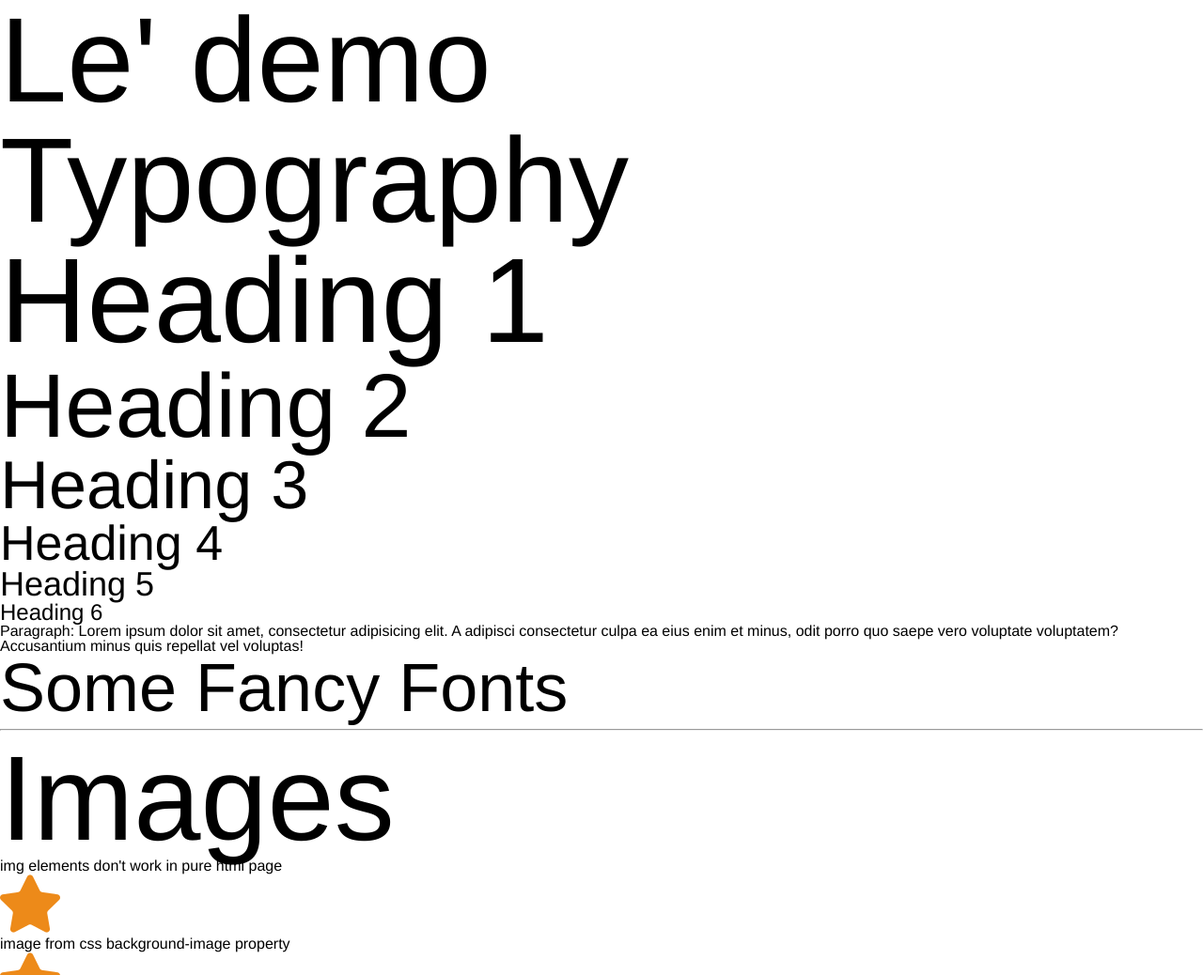
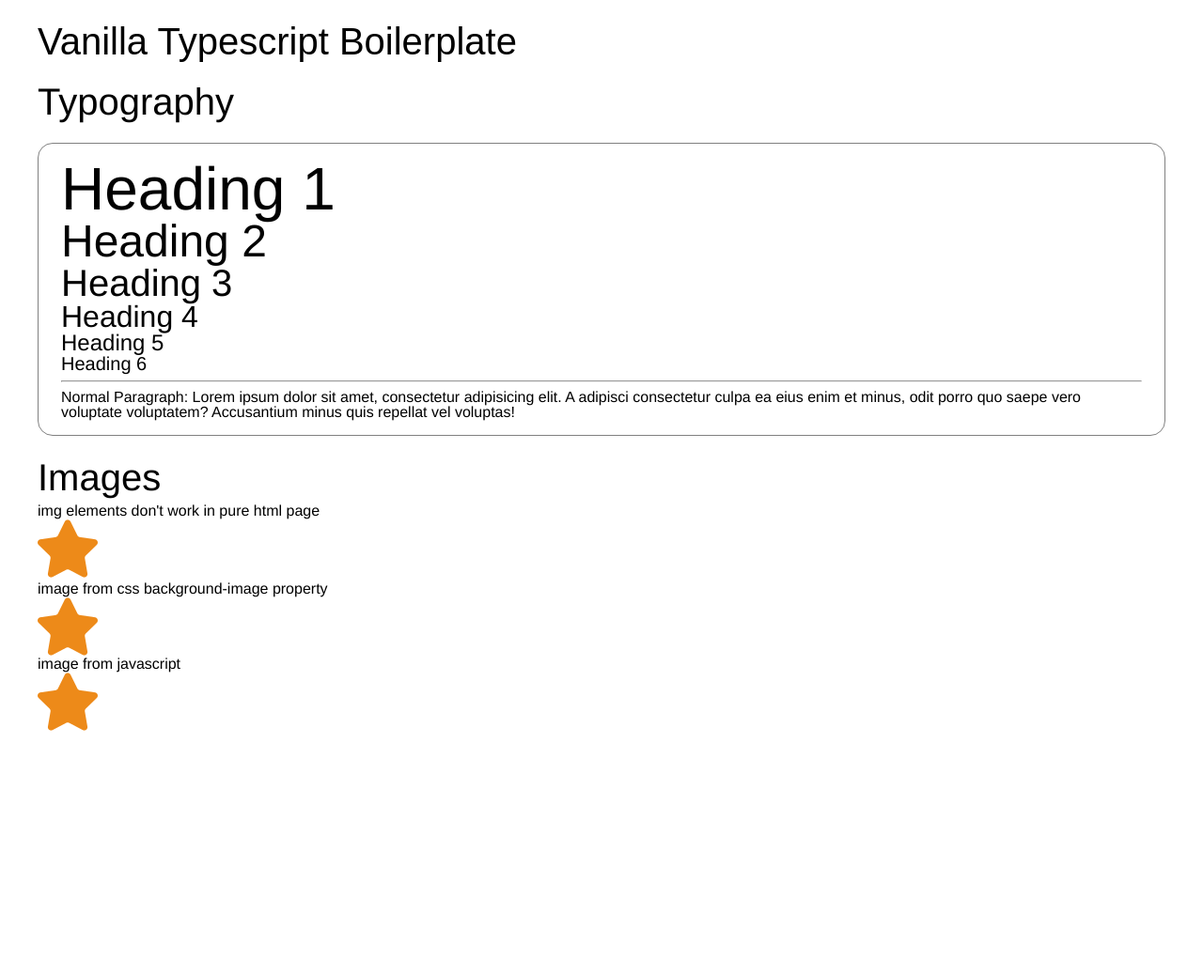
Before and after one commit to gang-qiu/VanillaTypescript, a website built with webpack: page src/index.html in a window 1280 px wide. Shown: the top 1038 px of the page at 94% size. After the commit the page ends 806 px from the top, so only its background shows below. Built offline with nearby package versions, Linux system fonts and the light colour scheme; a web font is replaced by a local one.

Commit message:
adds some css variables

```diff
--- a/src/index.html
+++ b/src/index.html
@@ -5,23 +5,23 @@
     <title>ToDone</title>
   </head>
   <body>
-    <header>
-      <h1>Le' demo</h1>
+    <header class="margin-lg">
+      <h3 class="font-moonrocks">Vanilla Typescript Boilerplate</h3>
     </header>
-    <section id="section-typography">
-      <h1>Typography</h1>
+    <main id="main-content" class="margin-lg">
+      <h3 class="margin-bottom-lg">Typography</h3>
+      <section id="section-typography" class="container-round-lg">
         <h1>Heading 1</h1>
         <h2>Heading 2</h2>
         <h3>Heading 3</h3>
         <h4>Heading 4</h4>
         <h5>Heading 5</h5>
         <h6>Heading 6</h6>
-      <p>Paragraph: Lorem ipsum dolor sit amet, consectetur adipisicing elit. A adipisci consectetur culpa ea eius enim et minus, odit porro quo saepe vero voluptate voluptatem? Accusantium minus quis repellat vel voluptas!</p>
-      <h3 class="font-moonrocks">Some Fancy Fonts</h3>
+        <hr>
+        <p>Normal Paragraph: Lorem ipsum dolor sit amet, consectetur adipisicing elit. A adipisci consectetur culpa ea eius enim et minus, odit porro quo saepe vero voluptate voluptatem? Accusantium minus quis repellat vel voluptas!</p>
       </section>
-    <hr />
       <section id="section-images">
-      <h1>Images</h1>
+        <h3 class="margin-bottom-lg">Images</h3>
         <p>img elements don't work in pure html page</p>
         <img src="images/icons/001-star.png" alt="star" />
         <p>image from css background-image property</p>
@@ -29,6 +29,6 @@
         <p>image from javascript</p>
         <!-- image will be inserted here via js -->
       </section>
-
+    </main>
   </body>
 </html>
--- a/src/styles/index.css
+++ b/src/styles/index.css
@@ -1,3 +1,5 @@
 @import "reset.css";
+@import "variables.css";
+@import "layout.css";
 @import "typography.css";
 @import "icons.css";
--- /dev/null
+++ b/src/styles/layout.css
@@ -0,0 +1,23 @@
+.padding-sm {padding: var(--spacing-xs) var(--spacing-md);}
+.padding-md {padding: var(--spacing-md) var(--spacing-xl);}
+.padding-lg {padding: var(--spacing-lg) var(--spacing-xxl);}
+.margin-sm  {margin: var(--spacing-xs) var(--spacing-md);}
+.margin-md  {margin: var(--spacing-md) var(--spacing-xl);}
+.margin-lg  {margin: var(--spacing-lg) var(--spacing-xxl);}
+
+.padding-bottom-sm {padding-bottom: var(--spacing-sm);}
+.padding-bottom-md {padding-bottom: var(--spacing-sm);}
+.padding-bottom-lg {padding-bottom: var(--spacing-sm);}
+.padding-bottom-xl {padding-bottom: var(--spacing-sm);}
+
+.margin-bottom-sm {margin-bottom: var(--spacing-sm);}
+.margin-bottom-md {margin-bottom: var(--spacing-sm);}
+.margin-bottom-lg {margin-bottom: var(--spacing-sm);}
+.margin-bottom-xl {margin-bottom: var(--spacing-sm);}
+
+.container-round-lg {
+  padding: var(--spacing-md) var(--spacing-lg);
+  margin: var(--spacing-lg) 0;
+  border-radius: var(--spacing-md);
+  border: 1px solid grey;
+}
--- a/src/styles/typography.css
+++ b/src/styles/typography.css
@@ -17,9 +17,10 @@ body {
   font-family: "Moonrocks", sans-serif;
 }
 
-h1 {font-size: 8rem;}
-h2 {font-size: 6rem;}
-h3 {font-size: 4.5rem;}
-h4 {font-size: 3.25rem;}
-h5 {font-size: 2.25rem;}
-h6 {font-size: 1.5rem;}
+h1 {font-size: var(--font-size-xxxl);}
+h2 {font-size: var(--font-size-xxl);}
+h3 {font-size: var(--font-size-xl);}
+h4 {font-size: var(--font-size-lg);}
+h5 {font-size: var(--font-size-xxmd);}
+h6 {font-size: var(--font-size-xmd);}
+p {font-size: var(--font-size-base)}
--- /dev/null
+++ b/src/styles/variables.css
@@ -0,0 +1,20 @@
+:root {
+  --spacing-base: 1rem;
+  --spacing-xs: calc(var(--spacing-base) * 0.25);
+  --spacing-sm: calc(var(--spacing-base) * 0.5);
+  --spacing-md: calc(var(--spacing-base) * 1);
+  --spacing-lg: calc(var(--spacing-base) * 1.5);
+  --spacing-xl: calc(var(--spacing-base) * 2);
+  --spacing-xxl: calc(var(--spacing-base) * 2.5);
+
+  --font-size-base: 1rem;
+  --font-size-xs: calc(var(--font-size-base) * .6);
+  --font-size-sm: calc(var(--font-size-base) * .8);
+  --font-size-md: calc(var(--font-size-base) * 1);
+  --font-size-xmd: calc(var(--font-size-base) * 1.25);
+  --font-size-xxmd: calc(var(--font-size-base) * 1.5);
+  --font-size-lg: calc(var(--font-size-base) * 2);
+  --font-size-xl: calc(var(--font-size-base) * 2.5);
+  --font-size-xxl: calc(var(--font-size-base) * 3);
+  --font-size-xxxl: calc(var(--font-size-base) * 4);
+}
```
Also changed, not shown: README.md. Lines whose indentation alone changed are shown as unchanged.
